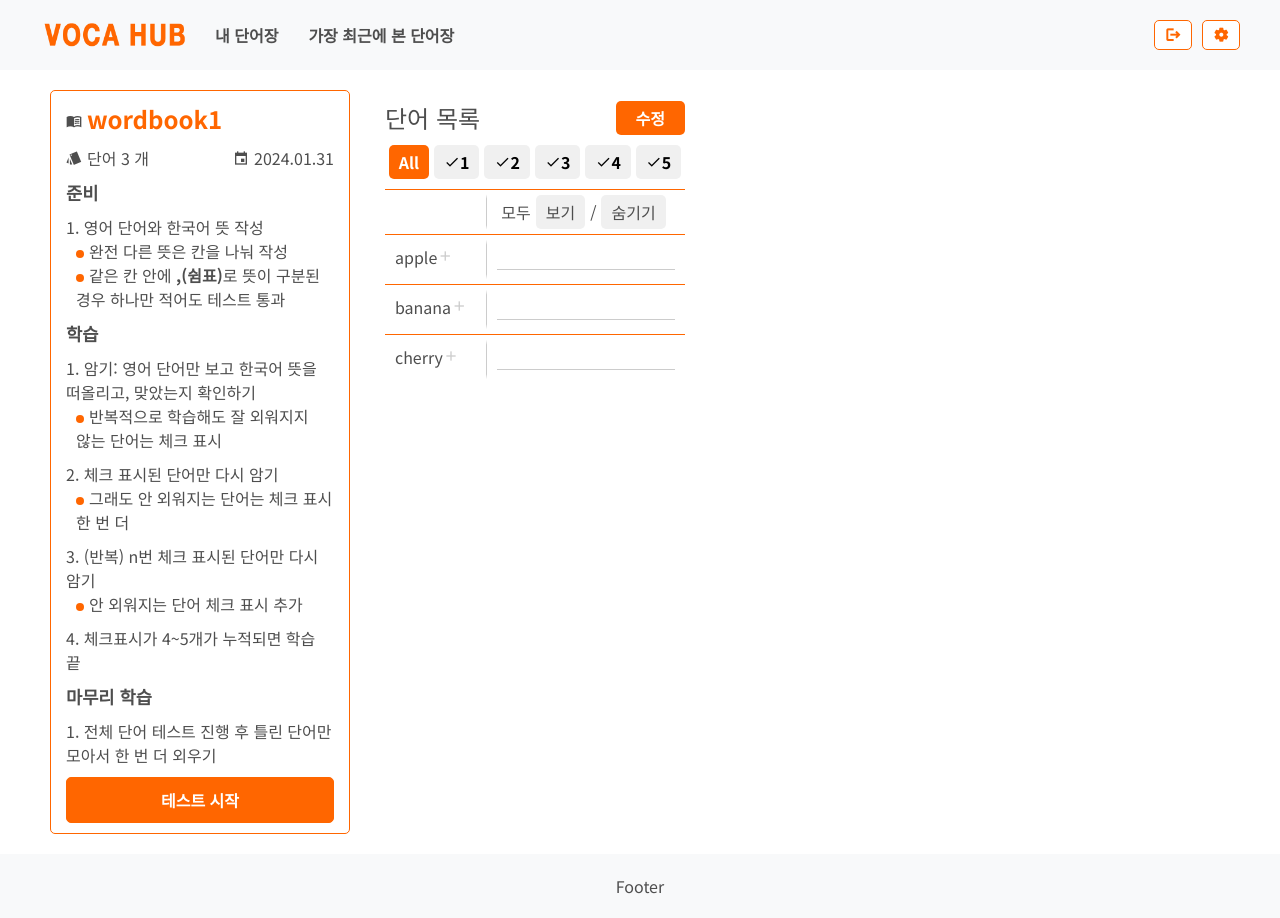
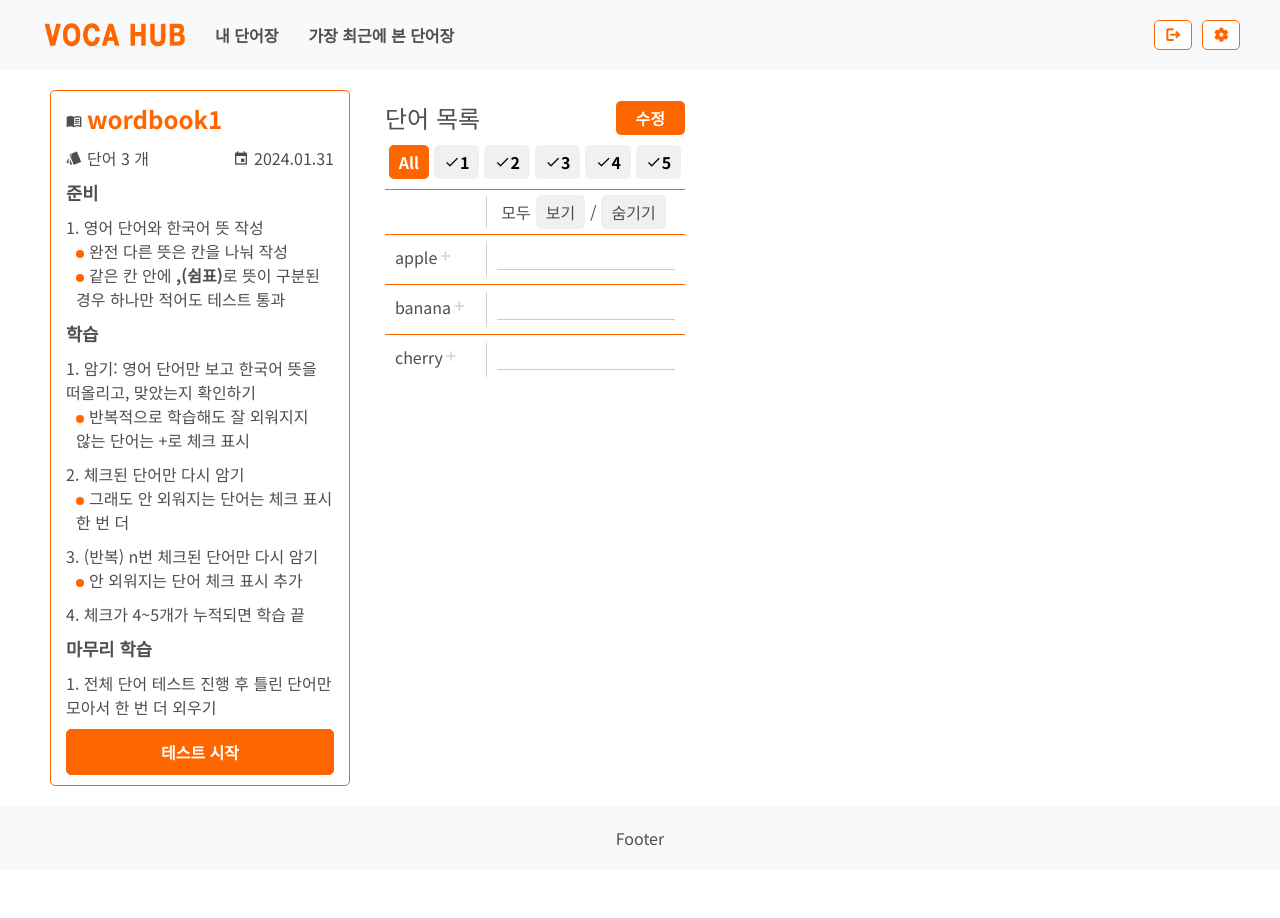
Before and after one commit to raipen/vocahub, a React (Create React App) app in the folder front/: page /vocalist/1 in a window 1280 px wide. After the commit the page ends 870 px from the top, so only its background shows below. Built offline with nearby package versions, Linux system fonts and the light colour scheme.

Commit message:
feat: modified Sidebar text

```diff
--- a/front/src/components/VocaSidebar.tsx
+++ b/front/src/components/VocaSidebar.tsx
@@ -119,15 +119,15 @@ function VocaSidebar({setVocaMode,wordbook}:{
         <DefaultListElement>
             <div>학습</div>
             <span>암기: 영어 단어만 보고 한국어 뜻을 떠올리고, 맞았는지 확인하기
-                <ChildListElement>반복적으로 학습해도 잘 외워지지 않는 단어는 체크 표시</ChildListElement>
+                <ChildListElement>반복적으로 학습해도 잘 외워지지 않는 단어는 +로 체크 표시</ChildListElement>
             </span>
-            <span>체크 표시된 단어만 다시 암기
+            <span>체크된 단어만 다시 암기
                 <ChildListElement>그래도 안 외워지는 단어는 체크 표시 한 번 더</ChildListElement>
             </span>
-            <span>(반복) n번 체크 표시된 단어만 다시 암기
+            <span>(반복) n번 체크된 단어만 다시 암기
                 <ChildListElement>안 외워지는 단어 체크 표시 추가 </ChildListElement>
             </span>
-            <span>체크표시가 4~5개가 누적되면 학습 끝</span>
+            <span>체크가 4~5개가 누적되면 학습 끝</span>
         </DefaultListElement>
         <DefaultListElement>
             <div>마무리 학습</div>
```
